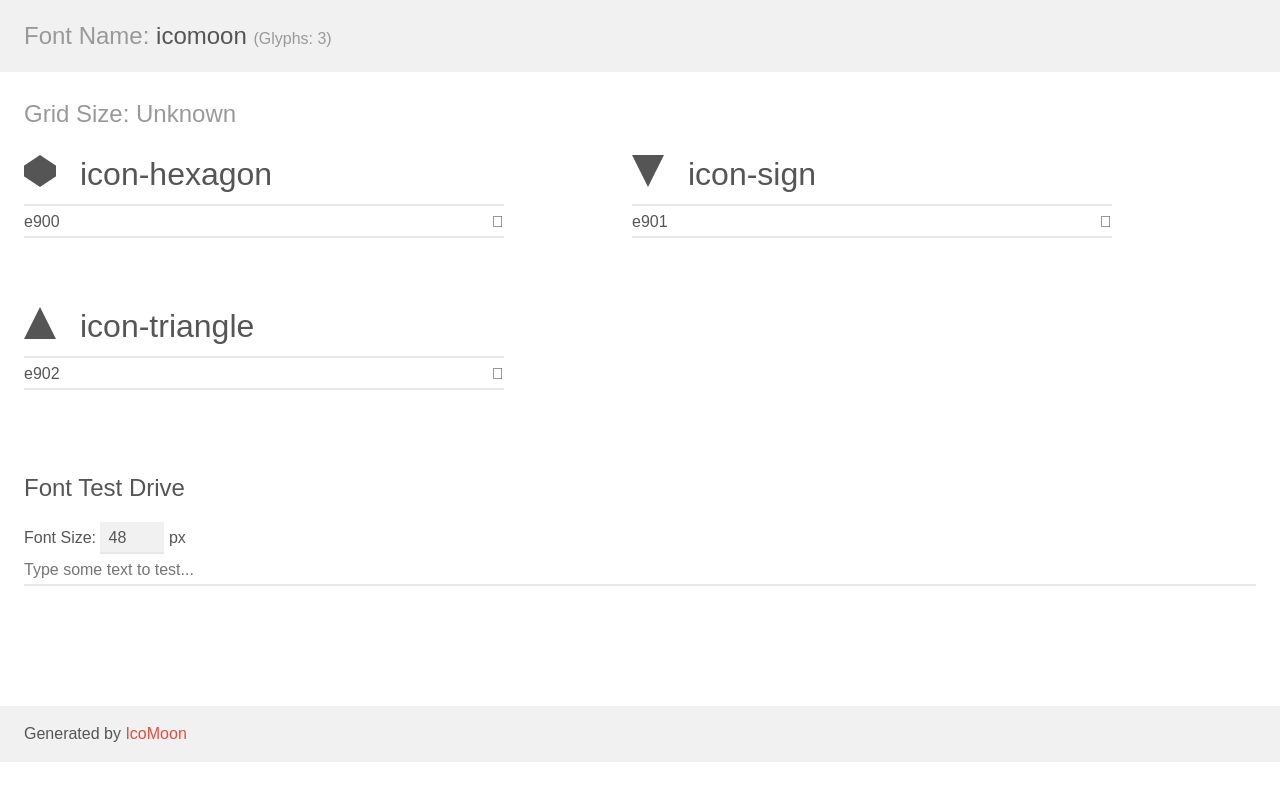
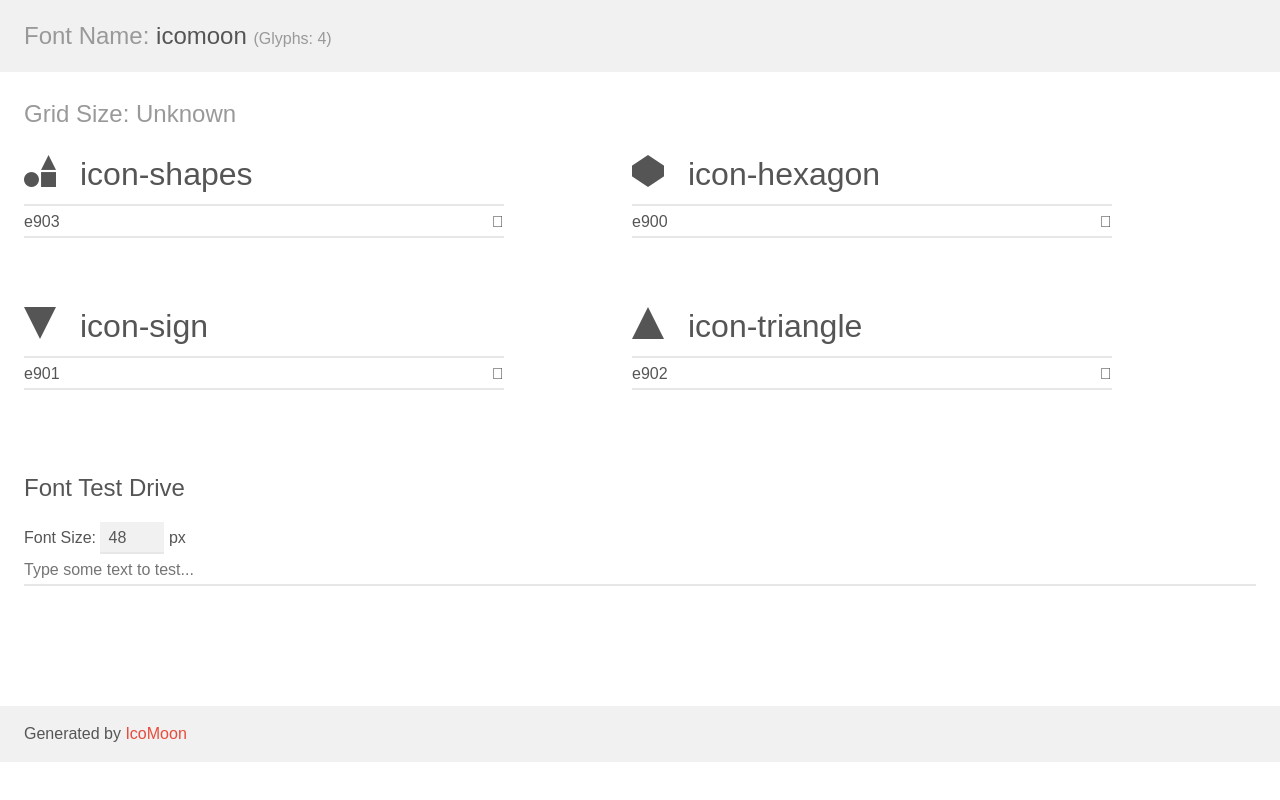
Before and after one commit to ll9/icoomoon-with-fa, a plain HTML site: page css/icomoon/demo.html in a window 1280 px wide. Drawn offline with Linux system fonts and the light colour scheme.

Commit message:
with shapes icon

```diff
--- a/css/icomoon/demo.html
+++ b/css/icomoon/demo.html
@@ -9,10 +9,26 @@
     <link rel="stylesheet" href="style.css"></head>
 <body>
     <div class="bgc1 clearfix">
-        <h1 class="mhmm mvm"><span class="fgc1">Font Name:</span> icomoon <small class="fgc1">(Glyphs:&nbsp;3)</small></h1>
+        <h1 class="mhmm mvm"><span class="fgc1">Font Name:</span> icomoon <small class="fgc1">(Glyphs:&nbsp;4)</small></h1>
     </div>
     <div class="clearfix mhl ptl">
         <h1 class="mvm mtn fgc1">Grid Size: Unknown</h1>
+        <div class="glyph fs1">
+            <div class="clearfix bshadow0 pbs">
+                <span class="icon-shapes">
+
+                </span>
+                <span class="mls"> icon-shapes</span>
+            </div>
+            <fieldset class="fs0 size1of1 clearfix hidden-false">
+                <input type="text" readonly value="e903" class="unit size1of2" />
+                <input type="text" maxlength="1" readonly value="&#xe903;" class="unitRight size1of2 talign-right" />
+            </fieldset>
+            <div class="fs0 bshadow0 clearfix hidden-true">
+                <span class="unit pvs fgc1">liga: </span>
+                <input type="text" readonly value="" class="liga unitRight" />
+            </div>
+        </div>
         <div class="glyph fs1">
             <div class="clearfix bshadow0 pbs">
                 <span class="icon-hexagon">
--- a/css/icomoon/style.css
+++ b/css/icomoon/style.css
@@ -1,10 +1,10 @@
 @font-face {
   font-family: 'icomoon';
-  src:  url('fonts/icomoon.eot?jfs9z1');
-  src:  url('fonts/icomoon.eot?jfs9z1#iefix') format('embedded-opentype'),
-    url('fonts/icomoon.ttf?jfs9z1') format('truetype'),
-    url('fonts/icomoon.woff?jfs9z1') format('woff'),
-    url('fonts/icomoon.svg?jfs9z1#icomoon') format('svg');
+  src:  url('fonts/icomoon.eot?hvi04i');
+  src:  url('fonts/icomoon.eot?hvi04i#iefix') format('embedded-opentype'),
+    url('fonts/icomoon.ttf?hvi04i') format('truetype'),
+    url('fonts/icomoon.woff?hvi04i') format('woff'),
+    url('fonts/icomoon.svg?hvi04i#icomoon') format('svg');
   font-weight: normal;
   font-style: normal;
 }
@@ -24,6 +24,9 @@
   -moz-osx-font-smoothing: grayscale;
 }
 
+.icon-shapes:before {
+  content: "\e903";
+}
 .icon-hexagon:before {
   content: "\e900";
 }
```
Also changed, not shown: css/icomoon/fonts/icomoon.ttf, css/icomoon/fonts/icomoon.woff, 2 other files.
